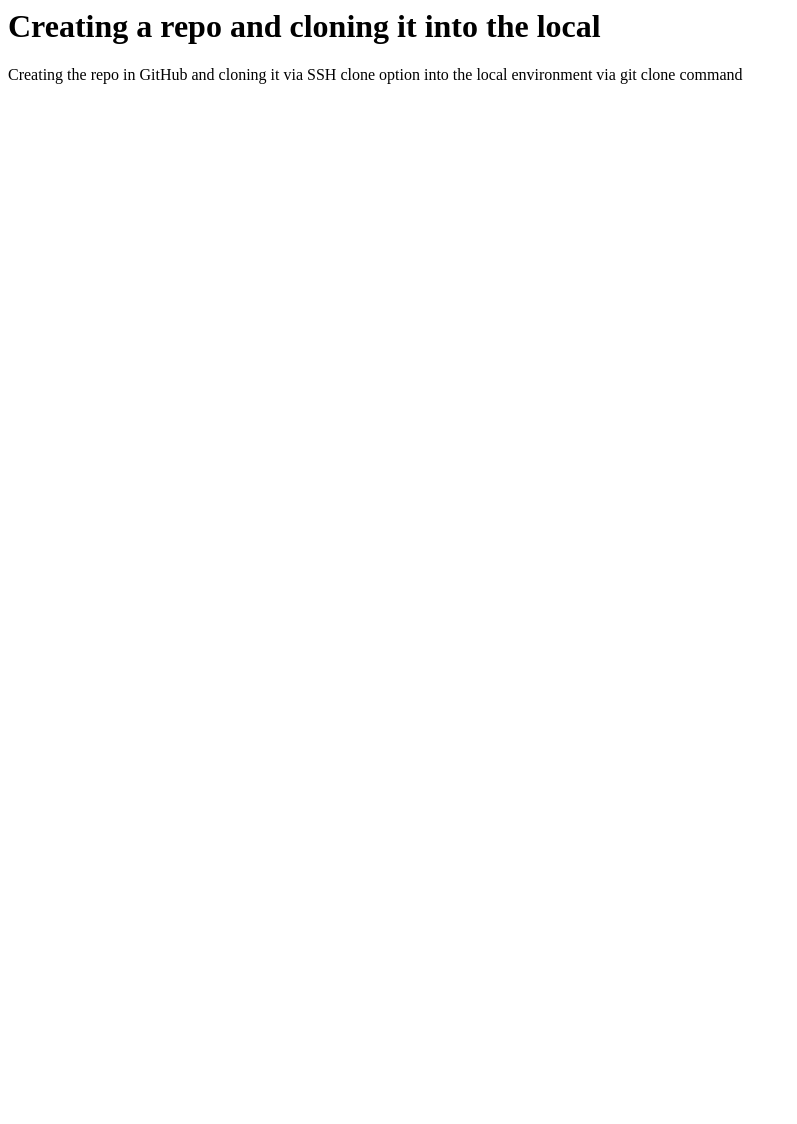
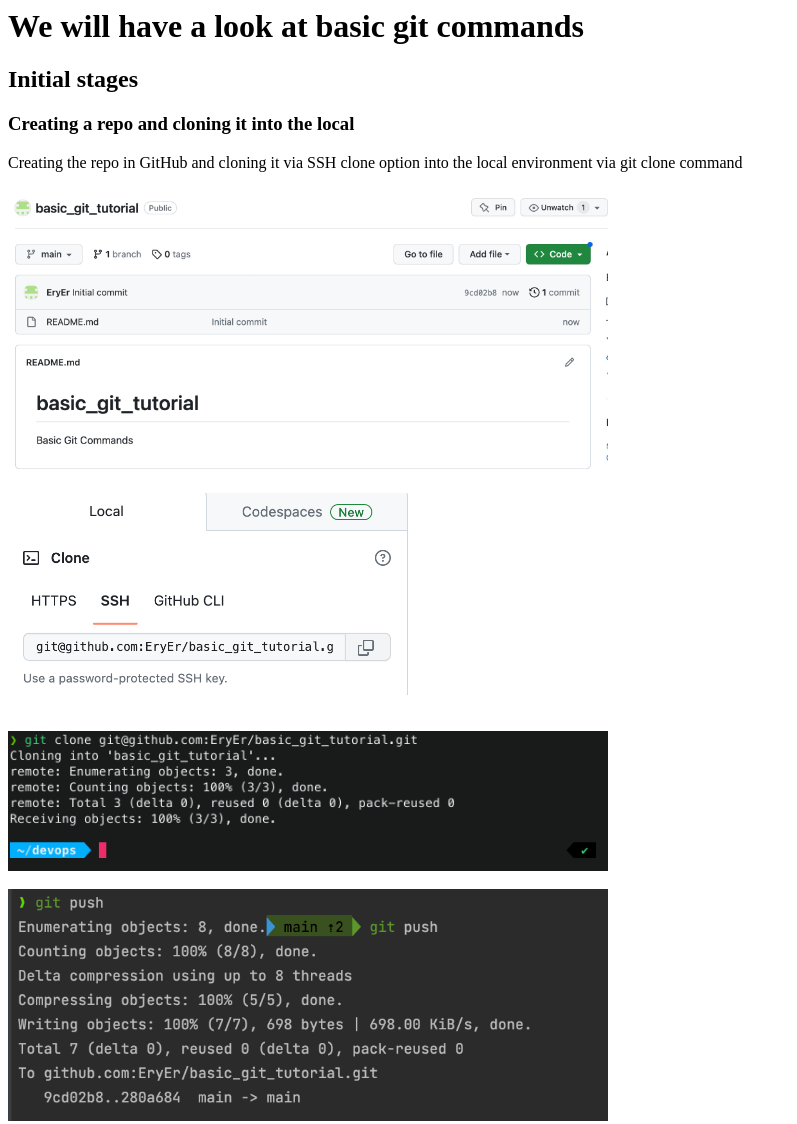
Before and after one commit to EryEr/basic_git_tutorial, a plain HTML site: page index.html in a window 1280 px wide. Shown: the whole page, without its empty margins (0-797 px from the left). Before the commit the page ends 800 px from the top, so only its background shows below. Drawn offline with Linux system fonts and the light colour scheme.

Commit message:
index file update

```diff
--- a/index.html
+++ b/index.html
@@ -2,10 +2,19 @@
 <html>
 <head>
     <title> Basic Git Tutorial</title>
+
 </head>
 <body>
-    <h1> Creating a repo and cloning it into the local</h1>
-    <p> Creating the repo in GitHub and cloning it via SSH clone option into the local environment via git clone command</p>
+    <h1> We will have a look at basic git commands</h1>
+    <h2> Initial stages</h2>
+    <h3> Creating a repo and cloning it into the local</h3>
+        <p> Creating the repo in GitHub and cloning it via SSH clone option into the local environment via git clone command</p>
+        <img src="src/001.png" alt="Creating a repo via GitHub" width="600"><br><br>
+
+        <img src="src/002.png" alt="Creating a repo via GitHub" width="400"><br><br>
+        <img src="src/003.png" alt="Creating a repo via GitHub" width="00"><br><br>
+        <img src="src/004.png" alt="Creating a repo via GitHub" width="600"><br><br>
+        <img src="src/005.png" alt="Creating a repo via GitHub" width="600"><br><br>
 
 </body>
 
```
Also changed, not shown: src/001.png (added), src/002.png (added), src/003.png (added), src/004.png (added), src/005.png (added).
